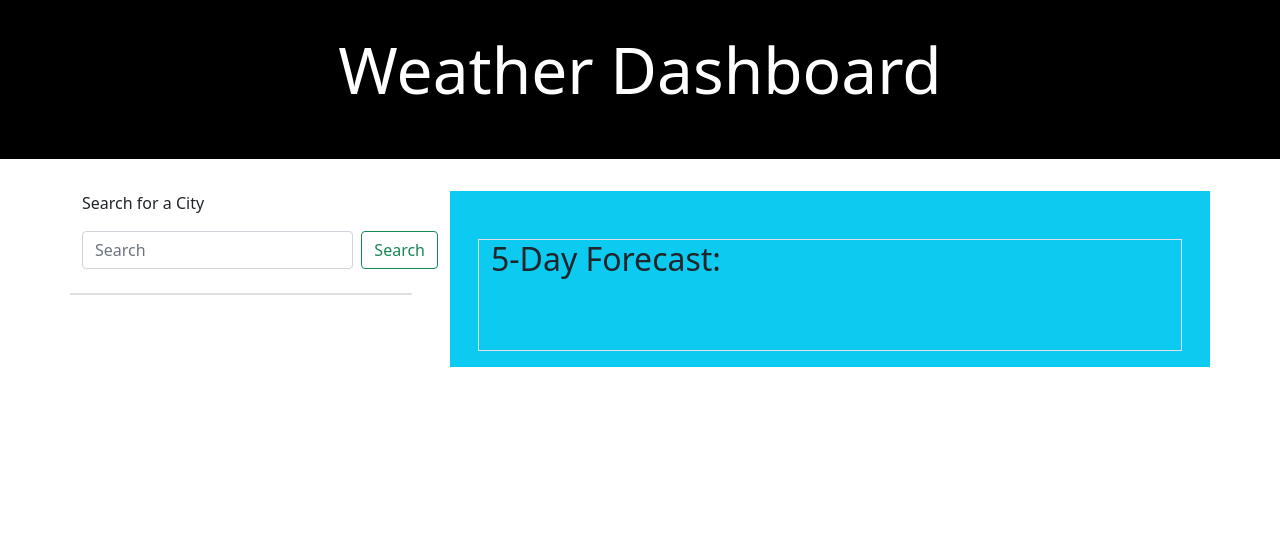
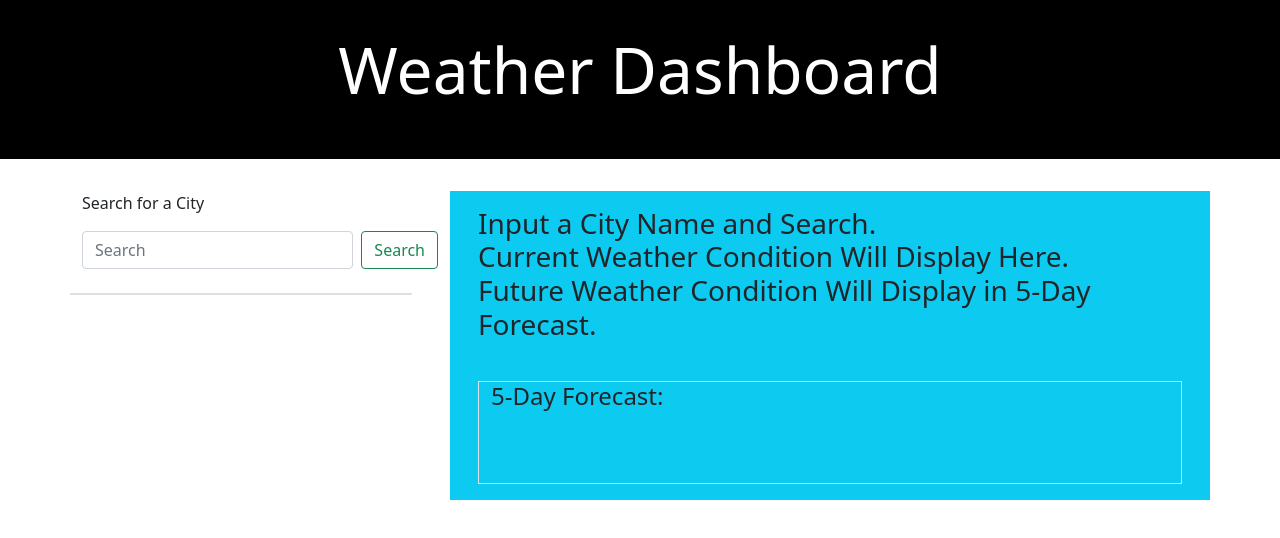
Before and after one commit to vinhkhamhuynh/weather-dashboard, a plain HTML site: page index.html in a window 1280 px wide. Drawn offline with nearby package versions, Linux system fonts and the light colour scheme.

```diff
--- a/assets/script1.js
+++ b/assets/script1.js
@@ -31,6 +31,7 @@ $(document).ready(function () {
     //click event to get search city name and store to local storage
     $("#searchBtn").on("click", function (event) {
         event.preventDefault();
+
         // var cities = JSON.parse(localStorage.getItem("cities"))
 
         //pushing user input city to local storage
--- a/index.html
+++ b/index.html
@@ -55,6 +55,7 @@
 
                 <div class="col-lg-12">
                     <div class="card-body" id="currentConditionDisplay">
+                        <h3>Input a City Name and Search.<br>Current Weather Condition Will Display Here.<br>Future Weather Condition Will Display in 5-Day Forecast.</h3>
                         <!-- <div class="card" id="currentConditionDisplay"> -->
 
 
@@ -66,7 +67,7 @@
                     </div>
                 </div>
                 <div class="row m-3 border pb-3">
-                <h2>5-Day Forecast: </h2>
+                <h4>5-Day Forecast: </h4>
                 <div class="row m-3 pb-3" id="foreCast">
 
 
```
